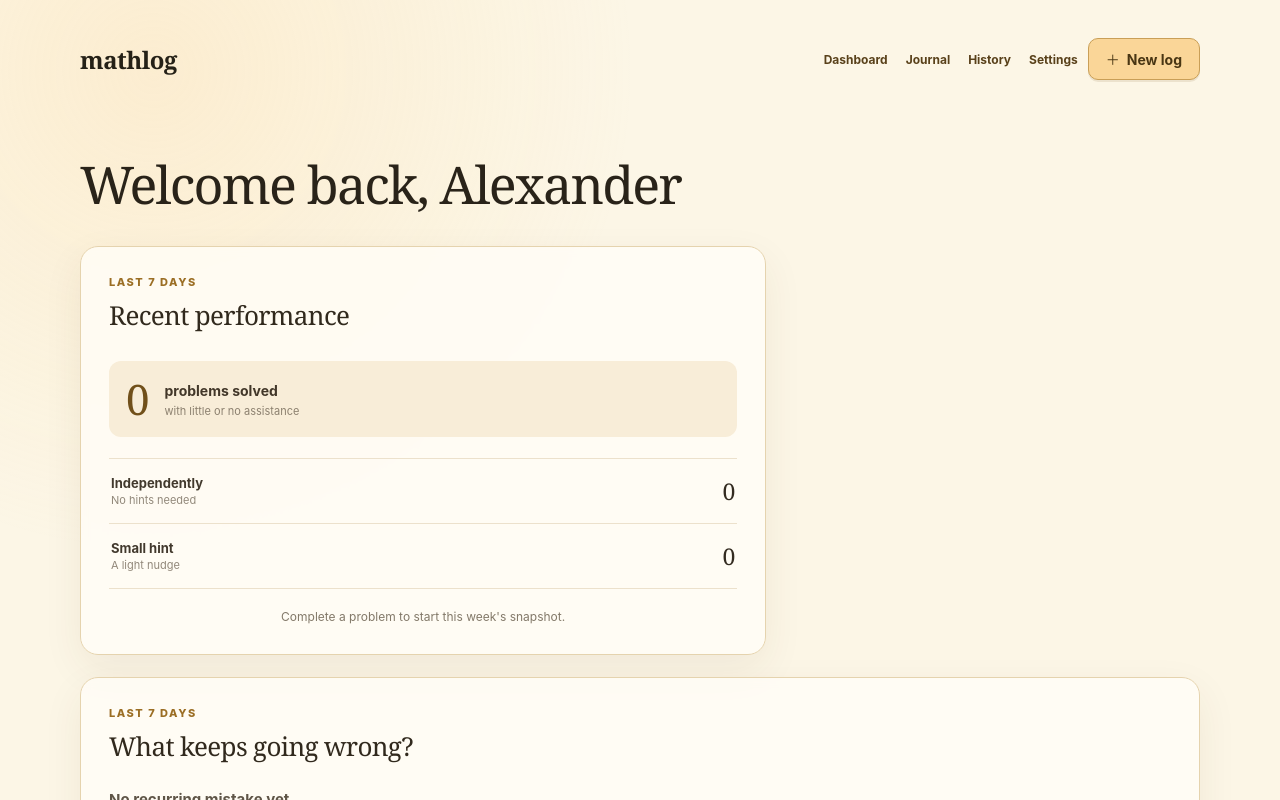
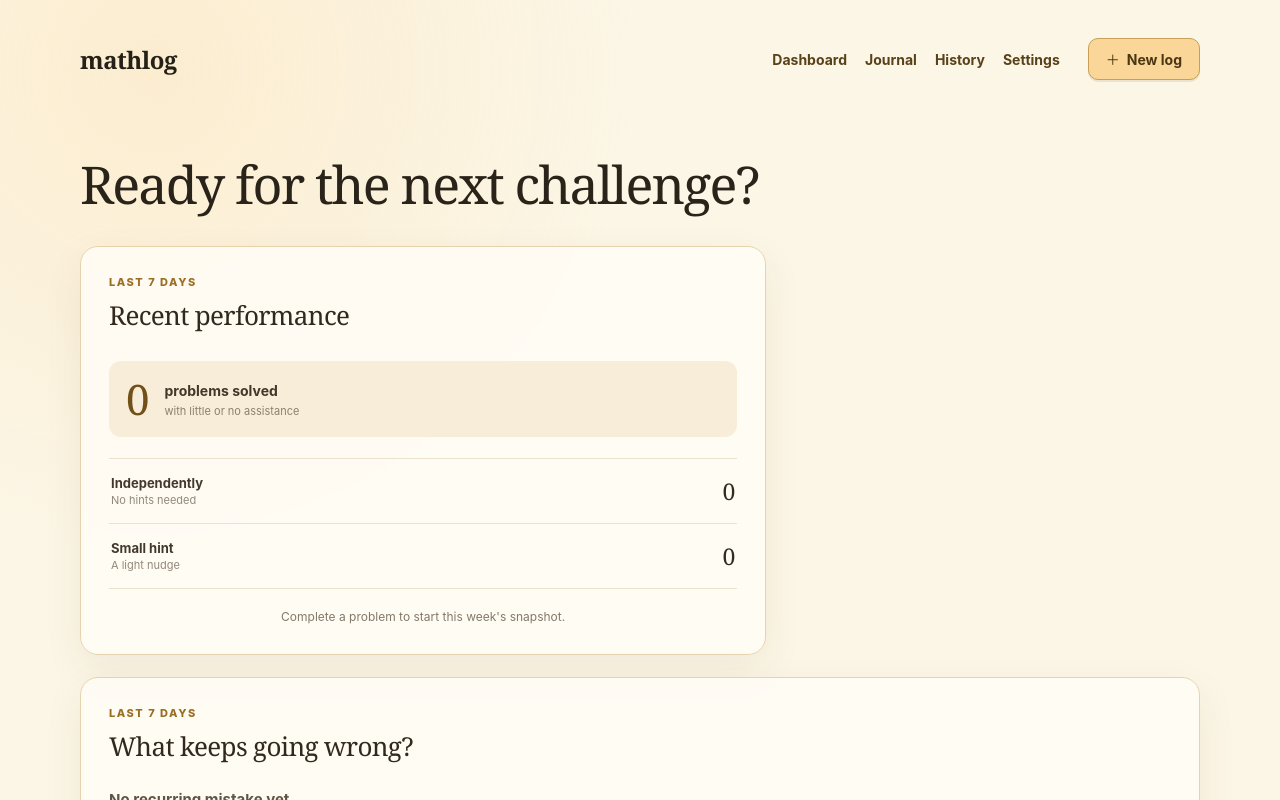
Before and after one commit to 4lexndr/mathlog-application, a React (Vite) app: page / in a window 1280 px wide. Shown: the top 800 px of the page. Built offline with nearby package versions, Linux system fonts and the light colour scheme.

Commit message:
Aesthetic changes
Added rotating greeting title in dashboard and changed look of navigation buttons in header

```diff
--- a/src/Dashboard.tsx
+++ b/src/Dashboard.tsx
@@ -11,6 +11,22 @@ interface DashboardProps {
   problems: Problem[]
   attempts: Attempt[]
 }
+
+const dashboardGreetings = [
+  "Welcome back, Alexander",
+  "Ready for another problem?",
+  "What will you solve today?",
+  "Let’s sharpen the toolkit",
+  "Keep the momentum going",
+  "Time to make progress",
+  "Let’s find the key idea",
+  "Another day, another insight",
+  "Ready for the next challenge?",
+]
+
+const dashboardGreeting = dashboardGreetings[
+  Math.floor(Math.random() * dashboardGreetings.length)
+]
 
 function Dashboard({ problems, attempts }: DashboardProps) {
   const today = new Date()
@@ -66,7 +82,7 @@ function Dashboard({ problems, attempts }: DashboardProps) {
 
   return (
     <>
-      <h1 id="page-title">Welcome back, Alexander</h1>
+      <h1 id="page-title">{dashboardGreeting}</h1>
 
       <div id="main-panel">
         <section className="dashboard-card" aria-labelledby="performance-heading">
--- a/src/main.css
+++ b/src/main.css
@@ -47,7 +47,7 @@ button {
   display: flex;
   align-items: center;
   justify-content: flex-end;
-  gap: 10px;
+  gap: 10px 28px;
 }
 
 .header-navigation {
@@ -63,7 +63,7 @@ button {
   justify-content: center;
   padding: 0;
   color: #59411a;
-  font-size: 12px;
+  font-size: 14px;
   font-weight: 700;
   text-decoration: none;
   transition: color 160ms ease;
```
